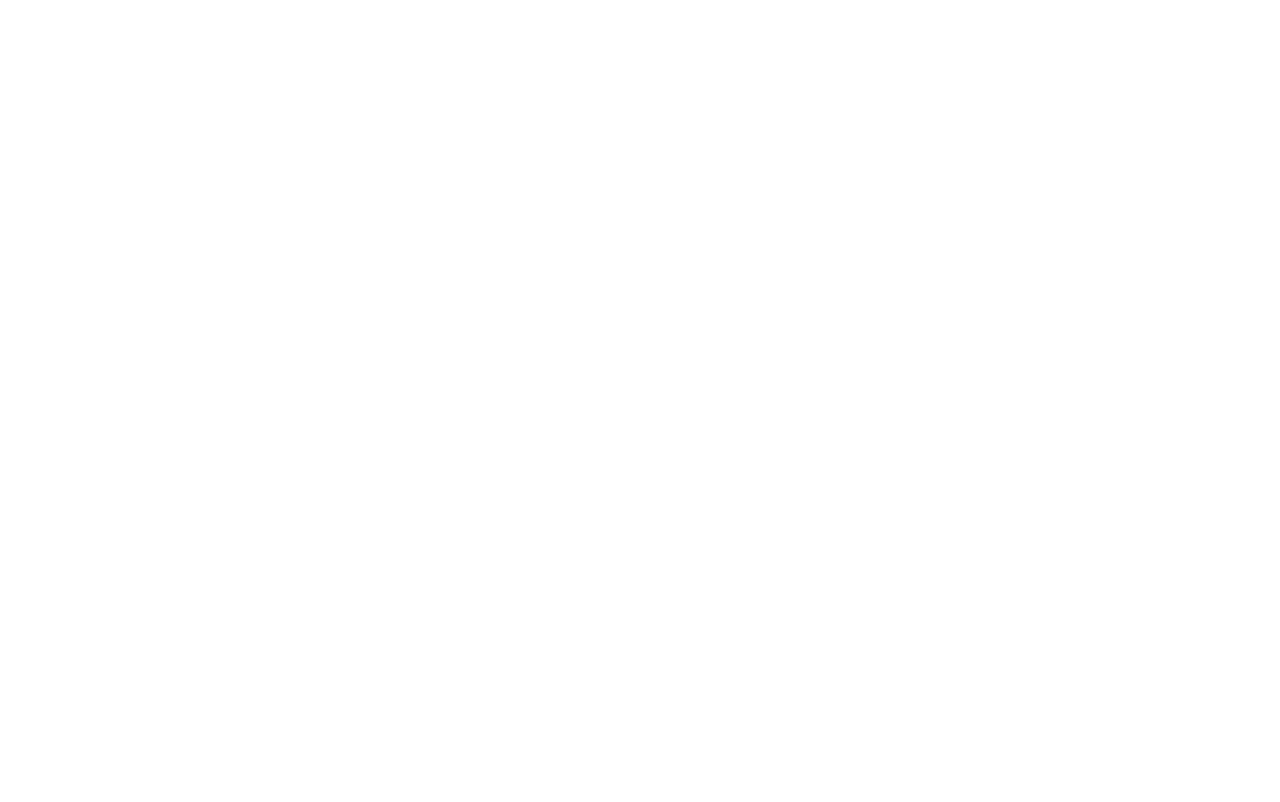
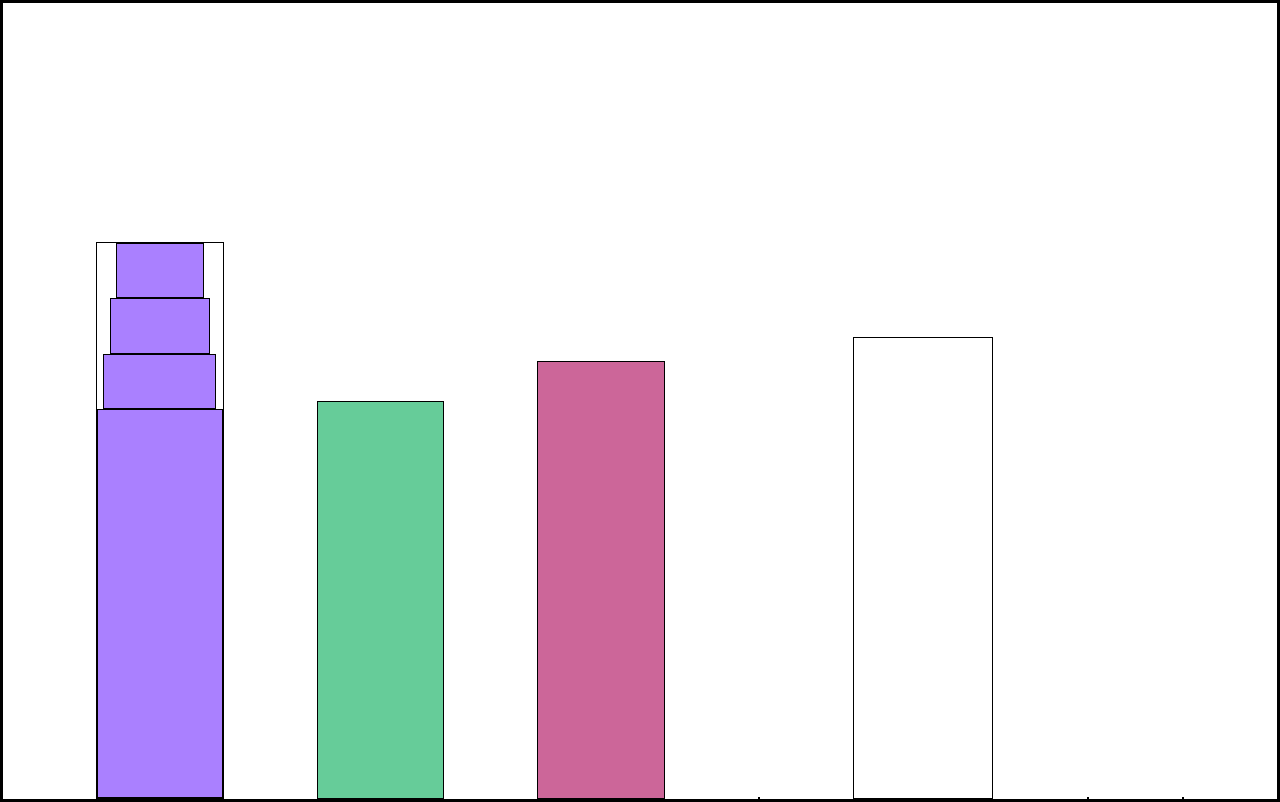
Before and after one commit to IamVictheCG/City-Skyline, a plain HTML site: page index.html in a window 1280 px wide. Drawn offline with Linux system fonts and the light colour scheme.

Commit message:
updates made

```diff
--- a/index.html
+++ b/index.html
@@ -4,9 +4,23 @@
     <meta charset="UTF-8">
     <meta http-equiv="X-UA-Compatible" content="IE=edge">
     <meta name="viewport" content="width=device-width, initial-scale=1.0">
+    <link rel="stylesheet" href="styles.css">
     <title>Document</title>
 </head>
 <body>
-
+    <div class="background-buildings">
+        <div class="bb1">
+            <div class="bb1a"></div>
+            <div class="bb1b"></div>
+            <div class="bb1c"></div>
+            <div class="bb1d"></div>
+        </div>
+        <div class="bb2"></div>
+        <div class="bb3"></div>
+        <div></div>
+        <div class="bb4"></div>
+        <div></div>
+        <div></div>
+    </div>
 </body>
 </html>
--- a/styles.css
+++ b/styles.css
@@ -0,0 +1,73 @@
+:root {
+    --building-color1: #aa80ff;
+    --building-color2: #66cc99;
+    --building-color3: #cc6699;
+}
+
+
+* {
+    border: 1px solid black;
+    box-sizing: border-box;
+  }
+
+  body {
+    height: 100vh;
+    margin: 0;
+    overflow: hidden;
+  }
+
+  .background-buildings {
+    width: 100%;
+    height: 100%;
+    display: flex;
+    align-items: flex-end;
+    justify-content: space-evenly;
+  }
+
+  .bb1 {
+    width: 10%;
+    height: 70%;
+    display: flex;
+    flex-direction: column;
+    align-items: center;
+  }
+  .bb1a {
+    width: 70%;
+    height: 10%;
+    background-color: var(--building-color1);
+  }
+
+  .bb1b {
+    width: 80%;
+    height: 10%;
+    background-color: var(--building-color1);
+  }
+
+  .bb1c {
+    width: 90%;
+    height: 10%;
+    background-color: var(--building-color1);
+  }
+
+  .bb1d {
+    width: 100%;
+    height: 70%;
+    background-color: var(--building-color1);
+  }
+
+  .bb2 {
+    width: 10%;
+    height: 50%;
+    background-color: var(--building-color2, green);
+  }
+
+  .bb3 {
+    width: 10%;
+    height: 55%;
+    background-color: var(--building-color3, pink);
+  }
+
+  .bb4 {
+    width: 11%;
+    height: 58%;
+  }
```
